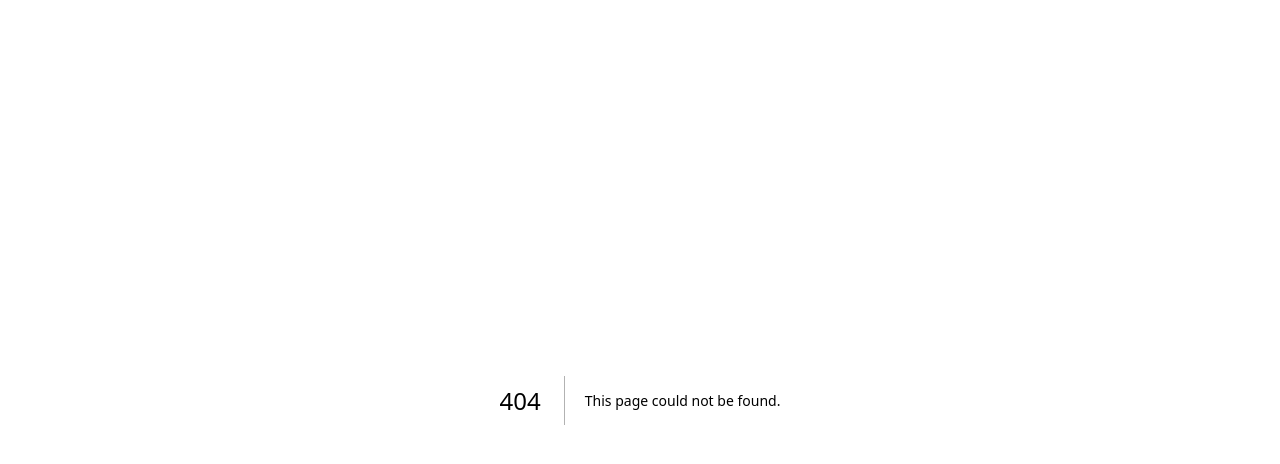
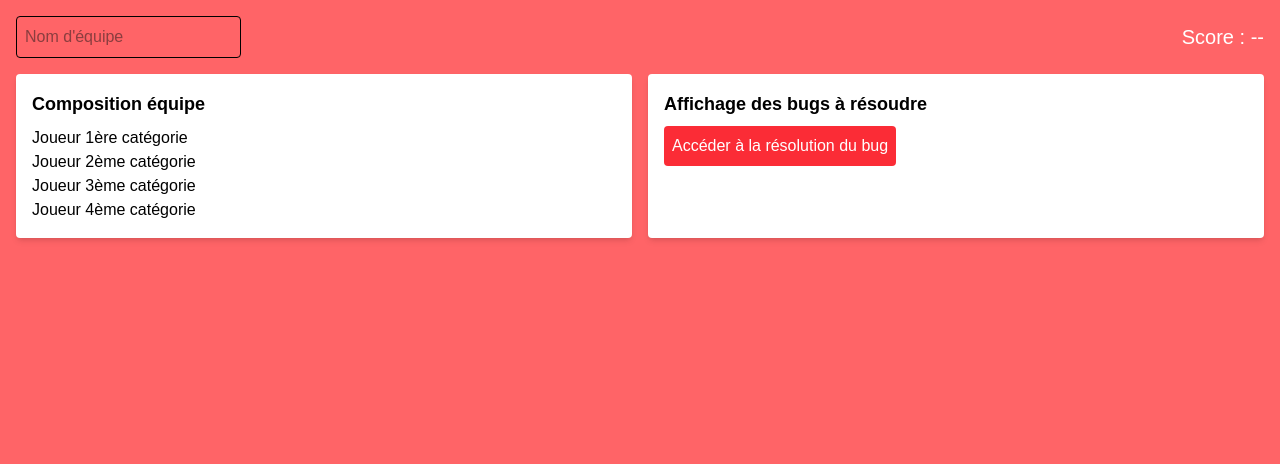
Before and after one commit to MelvilMazeron/mnm-s, a Next.js app: page /EquipeB in a window 1280 px wide. Before the commit this address had no page. Shown: the top 464 px of the page. Built offline with nearby package versions, Linux system fonts and the light colour scheme.

Commit message:
Create page.tsx

```diff
--- /dev/null
+++ b/app/EquipeB/page.tsx
@@ -0,0 +1,33 @@
+import React from 'react';
+
+function App() {
+  return (
+    <div className="bg-red-400 min-h-screen p-4">
+      <div className="flex justify-between items-center mb-4">
+        <input
+          type="text"
+          placeholder="Nom d'équipe"
+          className="p-2 rounded border border-black"
+        />
+        <div className="text-white text-xl">Score : --</div>
+      </div>
+      <div className="flex">
+        <div className="w-1/2 p-4 bg-white text-black rounded shadow-md mr-2">
+          <h2 className="text-lg font-bold mb-2">Composition équipe</h2>
+          <ul>
+            <li>Joueur 1ère catégorie</li>
+            <li>Joueur 2ème catégorie</li>
+            <li>Joueur 3ème catégorie</li>
+            <li>Joueur 4ème catégorie</li>
+          </ul>
+        </div>
+        <div className="w-1/2 p-4 bg-white text-black rounded shadow-md ml-2">
+          <h2 className="text-lg font-bold mb-2">Affichage des bugs à résoudre</h2>
+          <button className="bg-red-500 text-white p-2 rounded">Accéder à la résolution du bug</button>
+        </div>
+      </div>
+    </div>
+  );
+}
+
+export default App;
```
